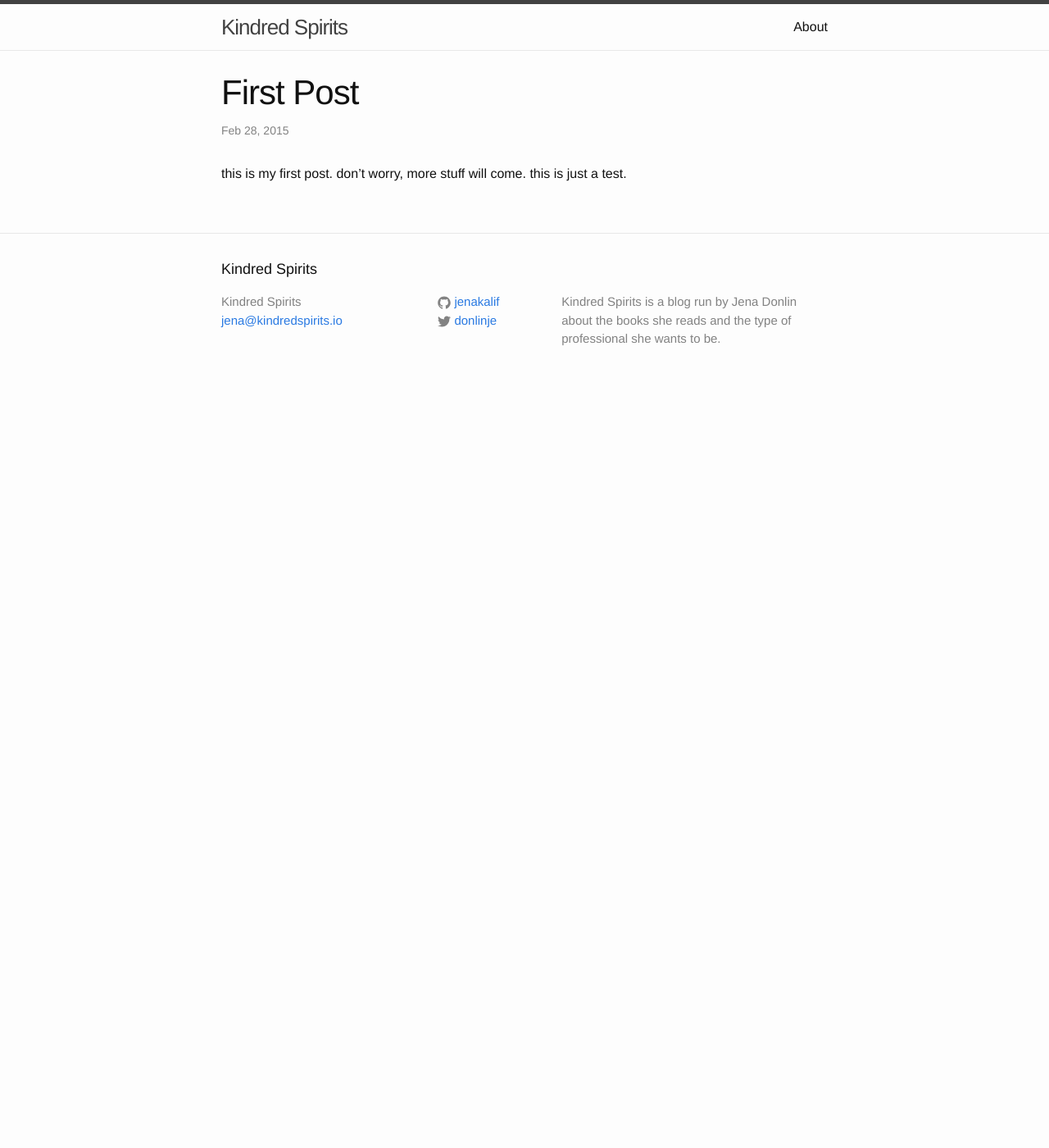
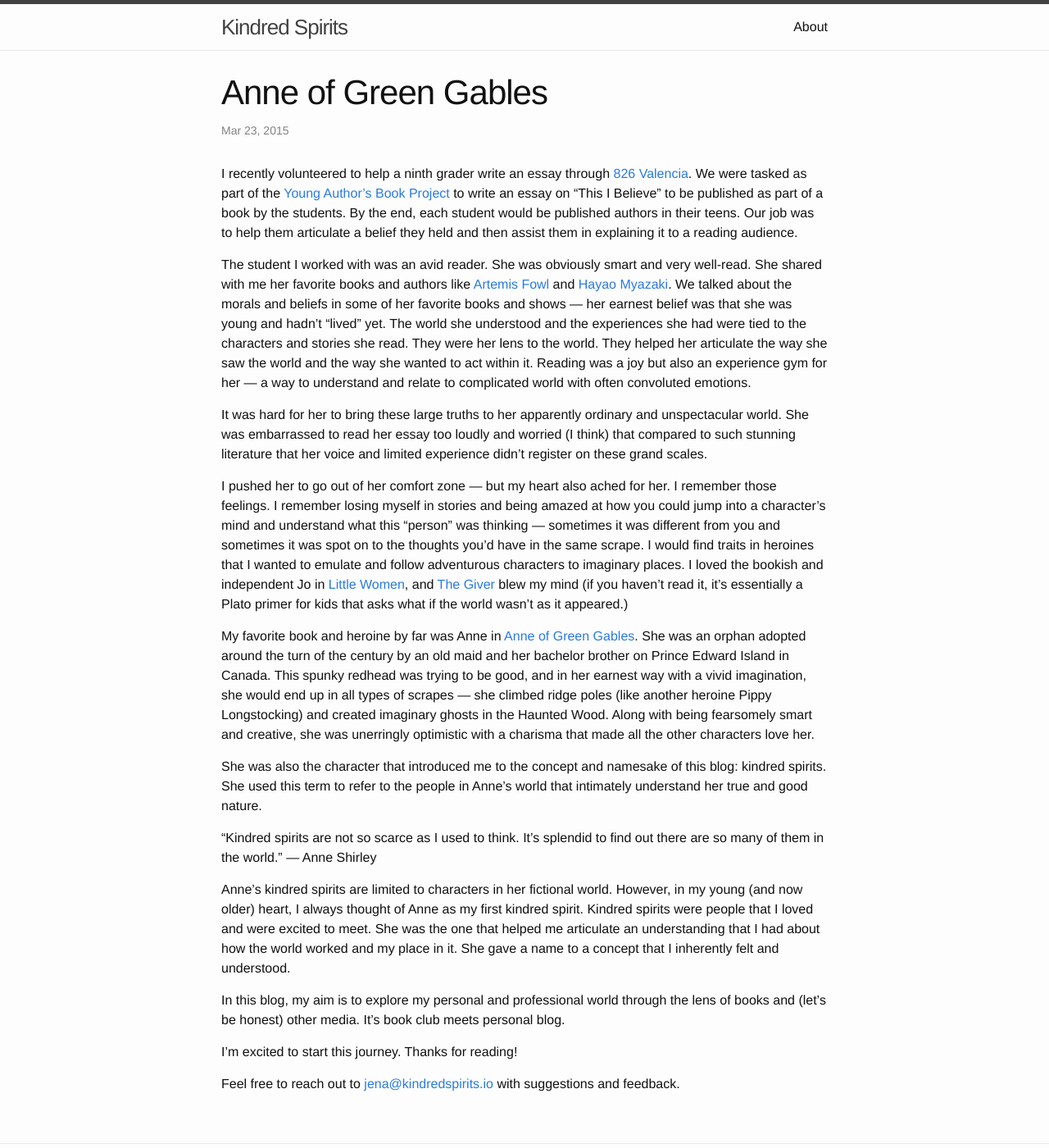
Before and after one commit to jenakalif/jenakalif.github.io, a Jekyll site: the page built from _posts/2015-02-28-first-post.md, in a window 1280 px wide and 1400 px high. Shown: the whole window at 82% size. Built offline with Jekyll 4.4.1, drawn with Linux system fonts in a browser that asks for light colours.

Commit message:
Anne of Green Gables, post numero uno

```diff
--- a/_posts/2015-02-28-first-post.md
+++ b/_posts/2015-02-28-first-post.md
@@ -1,8 +1,28 @@
 ---
 layout: post
-title:  "First Post"
-date:   2015-02-28 15:03:30
+title:  "Anne of Green Gables"
+date:   2015-03-23 15:03:30
 categories: about
 ---
 
-this is my first post. don't worry, more stuff will come. this is just a test.
+I recently volunteered to help a ninth grader write an essay through [826 Valencia](http://826valencia.org/). We were tasked as part of the [Young Author’s Book Project](http://826valencia.org/our-programs/publishing/) to write an essay on “This I Believe” to be published as part of a book by the students. By the end, each student would be published authors in their teens. Our job was to help them articulate a belief they held and then assist them in explaining it to a reading audience.
+
+The student I worked with was an avid reader. She was obviously smart and very well-read. She shared with me her favorite books and authors like [Artemis Fowl](http://www.artemisfowl.com/) and [Hayao Myazaki](http://en.wikipedia.org/wiki/Hayao_Miyazaki_). We talked about the morals and beliefs in some of her favorite books and shows — her earnest belief was that she was young and hadn’t “lived” yet. The world she understood and the experiences she had were tied to the characters and stories she read. They were her lens to the world. They helped her articulate the way she saw the world and the way she wanted to act within it. Reading was a joy but also an experience gym for her — a way to understand and relate to complicated world with often convoluted emotions.
+
+It was hard for her to bring these large truths to her apparently ordinary and unspectacular world. She was embarrassed to read her essay too loudly and worried (I think) that compared to such stunning literature that her voice and limited experience didn’t register on these grand scales.
+
+I pushed her to go out of her comfort zone — but my heart also ached for her. I remember those feelings. I remember losing myself in stories and being amazed at how you could jump into a character’s mind and understand what this “person” was  thinking — sometimes it was different from you and sometimes it was spot on to the thoughts you’d have in the same scrape. I would find traits in heroines that I wanted to emulate and follow adventurous characters to imaginary places. I loved the bookish and independent Jo in [Little Women](http://www.washingtonpost.com/news/act-four/wp/2015/03/23/intermission-little-women-again/), and [The Giver](http://en.wikipedia.org/wiki/The_Giver) blew my mind (if you haven’t read it, it’s essentially a Plato primer for kids that asks what if the world wasn’t as it appeared.)
+
+My favorite book and heroine by far was Anne in [Anne of Green Gables](http://en.wikipedia.org/wiki/Anne_of_Green_Gables_). She was an orphan adopted around the turn of the century by an old maid and her bachelor brother on Prince Edward Island in Canada. This spunky redhead was trying to be good, and in her earnest way with a vivid imagination, she would end up in all types of scrapes — she climbed ridge poles (like another heroine Pippy Longstocking) and created imaginary ghosts in the Haunted Wood. Along with being fearsomely smart and creative, she was unerringly optimistic with a charisma that made all the other characters love her.
+
+She was also the character that introduced me to the concept and namesake of this blog: kindred spirits. She used this term to refer to the people in Anne’s world that intimately understand her true and good nature.
+
+“Kindred spirits are not so scarce as I used to think. It's splendid to find out there are so many of them in the world.” — Anne Shirley
+
+Anne’s kindred spirits are limited to characters in her fictional world. However, in my young (and now older) heart, I always thought of Anne as my first kindred spirit. Kindred spirits were people that I loved and were excited to meet. She was the one that helped me articulate an understanding that I had about how the world worked and my place in it. She gave a name to a concept that I inherently felt and understood.
+
+In this blog, my aim is to explore my personal and professional world through the lens of books and (let’s be honest) other media. It’s book club meets personal blog.
+
+I’m excited to start this journey. Thanks for reading!
+
+Feel free to reach out to [jena@kindredspirits.io]({{ site.email }}) with suggestions and feedback.
```
